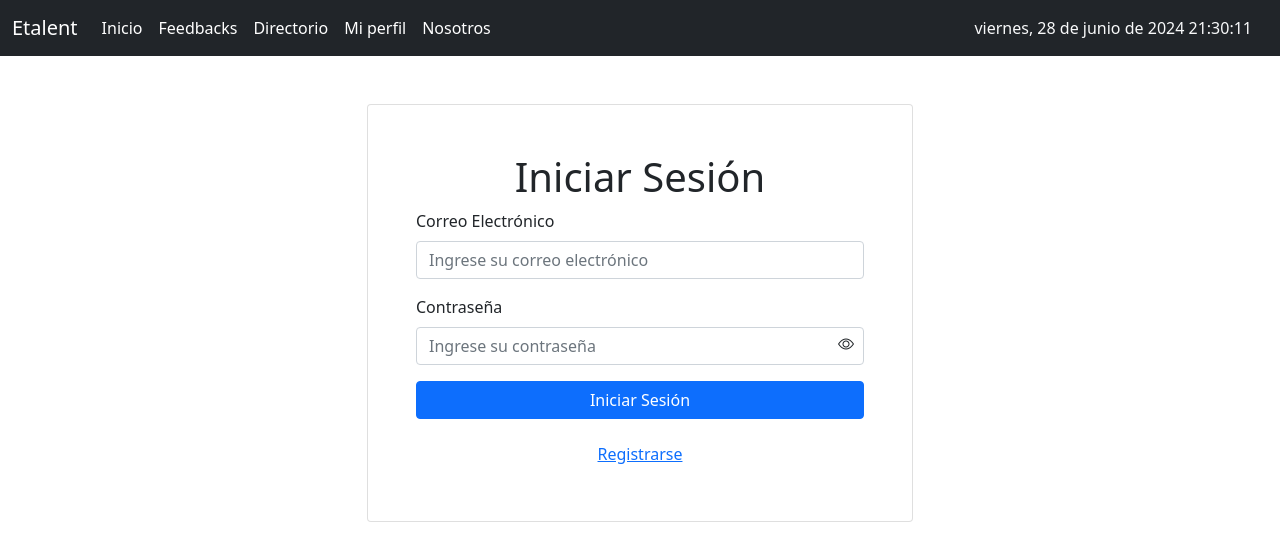
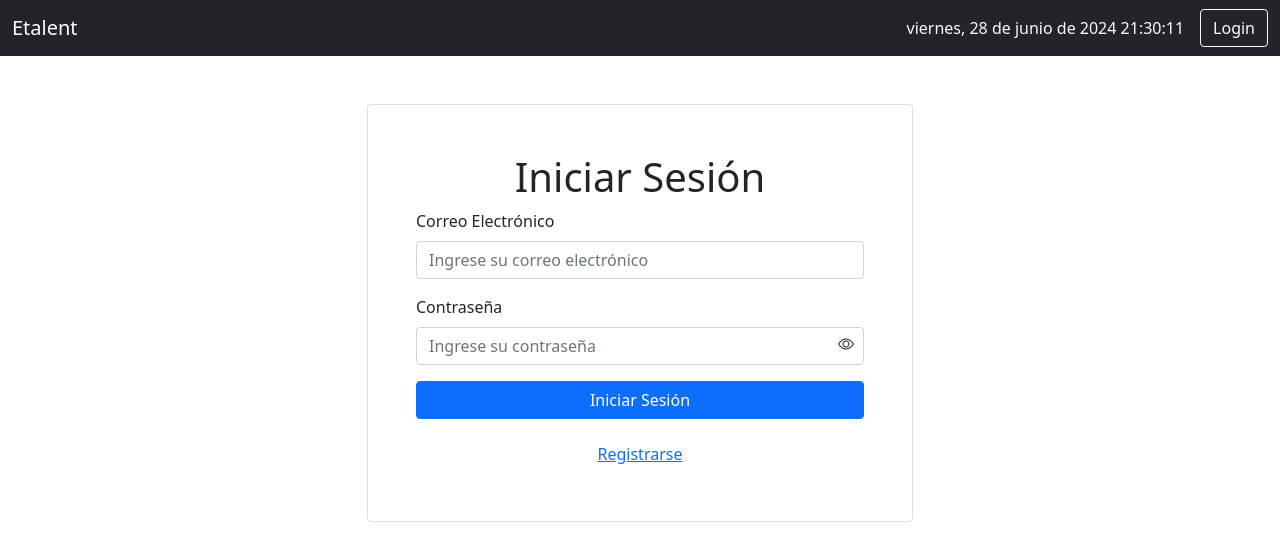
Before and after one commit to CoilBetrox/etalent-frontend, a Vue app: page /login in a window 1280 px wide. Shown: the top 558 px of the page. Built offline with nearby package versions, Linux system fonts and the light colour scheme.

Commit message:
update login register complete

```diff
--- a/src/components/NavComp.vue
+++ b/src/components/NavComp.vue
@@ -15,15 +15,18 @@
       </button>
       <div class="collapse navbar-collapse justify-content-between" id="navbarNav">
         <ul class="navbar-nav">
+          <template v-if="isLoggedIn">
             <router-link to="/" class="nav-link" active-class="active">Inicio</router-link>
             <router-link to="/feedbacks" class="nav-link" active-class="active">Feedbacks</router-link>
             <router-link to="/directorio" class="nav-link" active-class="active">Directorio</router-link>
             <router-link to="/perfil" class="nav-link" active-class="active">Mi perfil</router-link>
             <router-link to="/nosotros" class="nav-link" active-class="active">Nosotros</router-link>
+          </template>
         </ul>
         <div class="d-flex align-items-center">
           <span class="nav-link text-light">{{ currentDateTime }}</span>
-          <button v-if="isLoggedIn" class="btn btn-outline-light">Logout</button>
+          <button v-if="isLoggedIn" @click="logout" class="btn btn-outline-light">Logout</button>
+          <router-link v-else to="/login" class="btn btn-outline-light">Login</router-link>
         </div>
       </div>
     </div>
@@ -37,22 +40,34 @@ export default {
     return {
       currentDateTime: new Date().toLocaleString(),
       intervalId: null,
-      isLoggedIn: false // Reemplazar con la lógica de inicio de sesión real
+      isLoggedIn: false
     };
   },
-  mounted() {
-  this.intervalId = setInterval(() => {
+  methods: {
+    checkAuth() {
+      this.isLoggedIn = !!localStorage.getItem('accessToken');
+    },
+    logout() {
+      localStorage.removeItem('accessToken');
+      localStorage.removeItem('userRole');
+      this.isLoggedIn = false;
+      this.$router.push('/login');
+    },
+    updateDateTime() {
       try {
         this.currentDateTime = new Date().toLocaleDateString('es-ES', { weekday: 'long', year: 'numeric', month: 'long', day: 'numeric' }) + ' ' + new Date().toLocaleTimeString('es-ES');
       } catch (error) {
         console.error('Error al actualizar la fecha y hora:', error);
-      // Manejar el error de alguna manera (por ejemplo, detener el intervalo)
       }
-  }, 1000);
+    }
   },
-
-  beforeDestroy() {
-    clearInterval(this.intervalId); // Detener el intervalo al desmontar
+  mounted() {
+    this.checkAuth();
+    this.updateDateTime();
+    this.intervalId = setInterval(this.updateDateTime, 1000);
+  },
+  beforeUnmount() {
+    clearInterval(this.intervalId);
   }
 };
 </script>
--- a/src/router/index.js
+++ b/src/router/index.js
@@ -1,31 +1,37 @@
 import { createRouter, createWebHistory } from 'vue-router'
 import HomeView from '../views/HomeView.vue'
+//import { metadata } from 'core-js/fn/reflect';
 
 const routes = [
   {
     path: '/',
     name: 'home',
-    component: HomeView
+    component: HomeView,
+    meta: {requiresAuth: true}
   },
   {
     path: '/feedbacks',
     name: 'feedbacks',
-    component: () => import( '../views/FeedbacksView.vue')
+    component: () => import( '../views/FeedbacksView.vue'),
+    meta: {requiresAuth: true}
   },
   {
     path: '/directorio',
     name: 'directorio',
-    component: () => import( '../views/DirectorioView.vue')
+    component: () => import( '../views/DirectorioView.vue'),
+    meta: {requiresAuth: true}
   },
   {
     path: '/perfil',
     name: 'perfil',
-    component: () => import( '../views/PerfilView.vue')
+    component: () => import( '../views/PerfilView.vue'),
+    meta: {requiresAuth: true}
   },
   {
     path: '/nosotros',
     name: 'nosotros',
-    component: () => import( '../views/NosotrosView.vue')
+    component: () => import( '../views/NosotrosView.vue'),
+    meta: {requiresAuth: true}
   },
   {
     path: '/login',
@@ -45,10 +51,16 @@ const router = createRouter({
 });
 
 router.beforeEach((to, from, next) => {
-  const loggedIn = !!localStorage.getItem('accessToken');
+  const isAuthenticated = !!localStorage.getItem('accessToken');
+  const userRole = localStorage.getItem('userRole');
 
-  if (to.matched.some(record => record.meta.requiresAuth) && !loggedIn){
-    next('/login');
+  if (to.matched.some(record => record.meta.requiresAuth)) {
+    if (!isAuthenticated){
+      next('/login');
+    } else {
+      //agregar logica adicional para verificar roles
+      next();
+    }
   }else {
     next();
   }
--- a/src/views/LoginView.vue
+++ b/src/views/LoginView.vue
@@ -50,6 +50,7 @@ export default {
         // Guardar el token y redirigir a la página principal
         if (response.accessToken) {
           localStorage.setItem('accessToken', response.accessToken);
+          localStorage.setItem('userRole', response.userRole);
           this.$router.push('/');
         } else {
           throw new Error('No se recibió un token de acceso');
```
Lines whose indentation alone changed are shown as unchanged.
